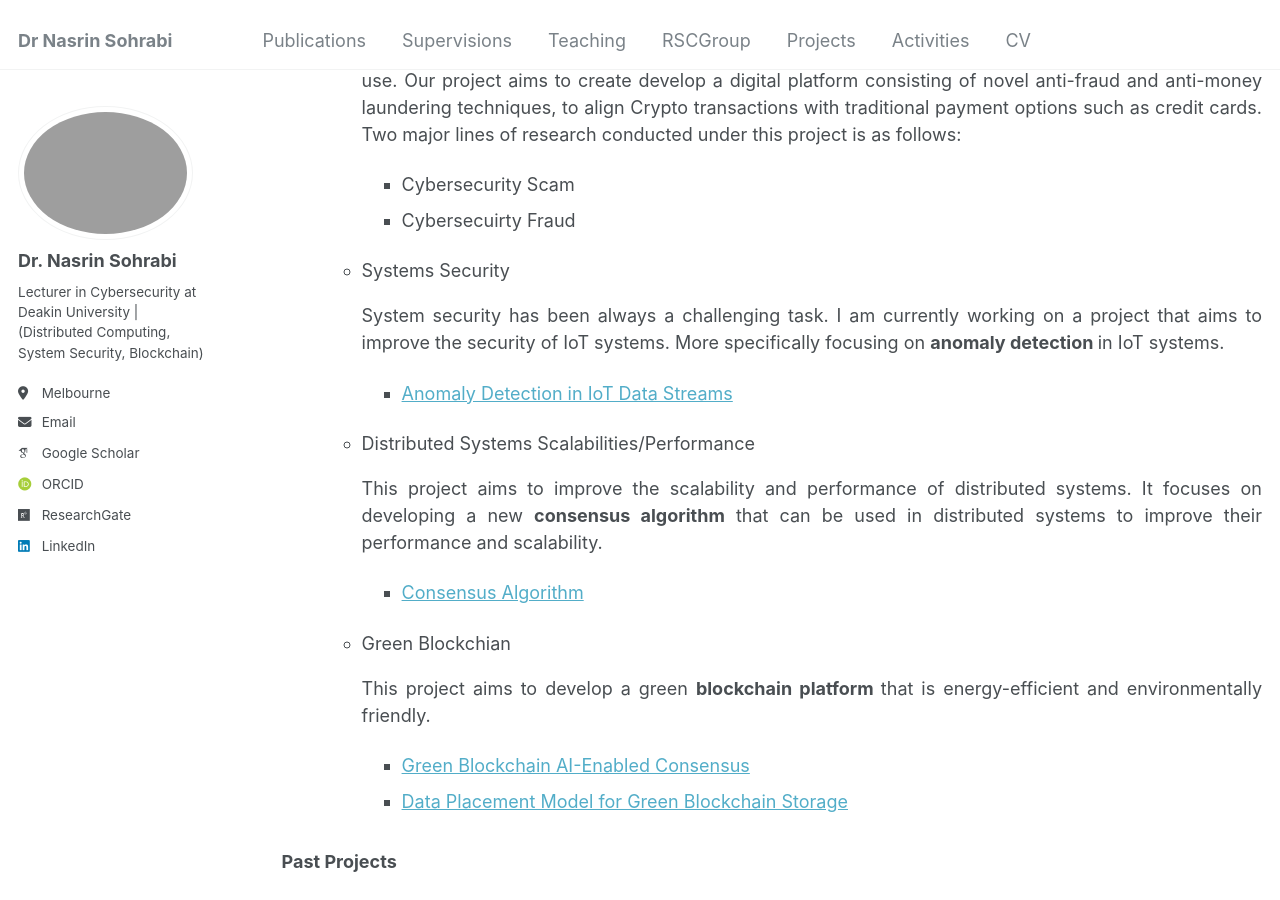
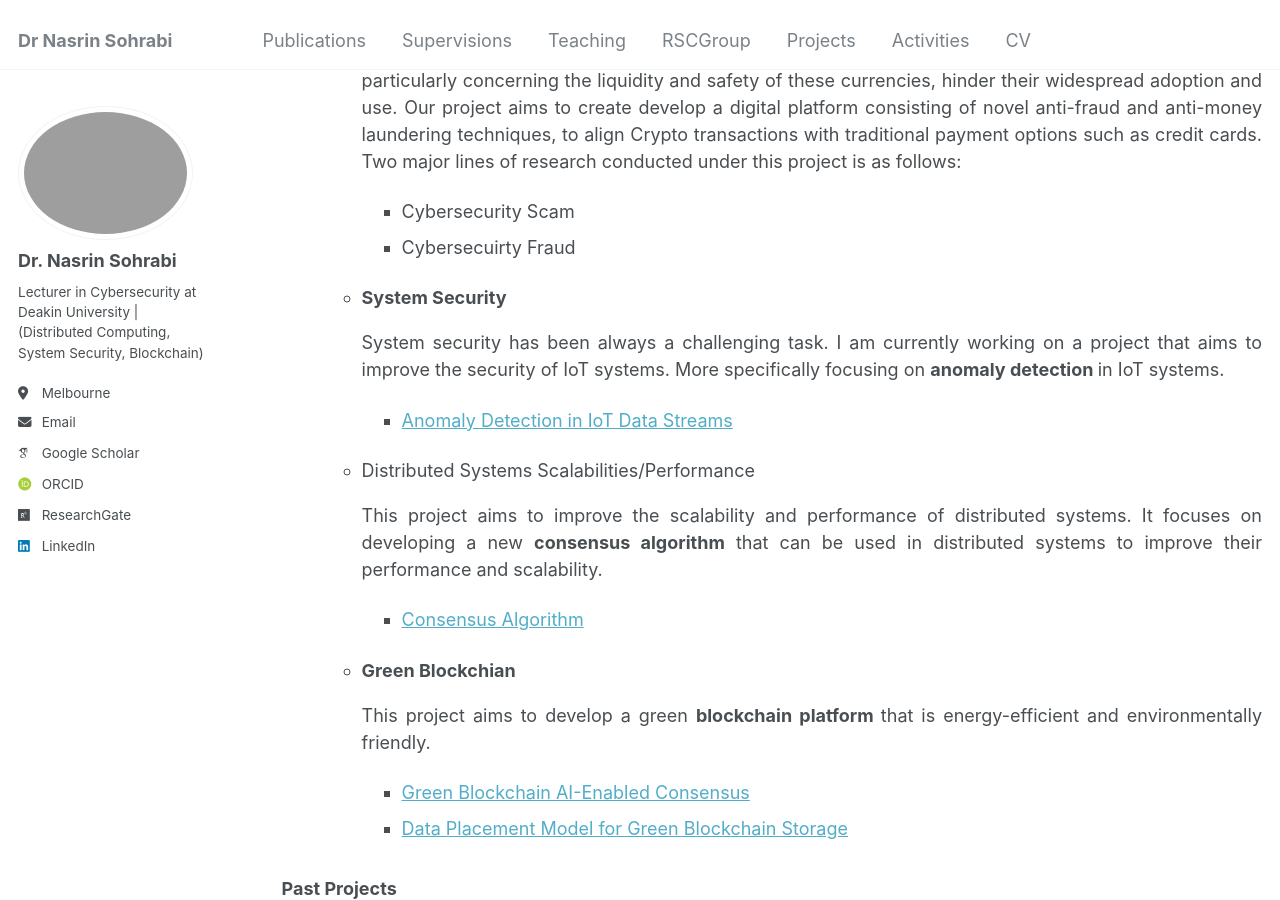
Before and after one commit to Nasrin-Sohrabi/Nasrin-Sohrabi.github.io, a Jekyll site: the page built from _pages/projects.html, in a window 1280 px wide and 900 px high, scrolled down 757 px. Built offline with Jekyll 4.4.1, drawn with Linux system fonts in a browser that asks for light colours; some web fonts are replaced.

Commit message:
updating news

```diff
--- a/_pages/projects.html
+++ b/_pages/projects.html
@@ -26,7 +26,7 @@ author_profile: true
            <p>In this section you can read about the projects that I am currently invovled/working on.
             Contact me if you are interested in any of these projects</p>
         <ul>
-             <li> ARC LP
+             <li> <strong>ARC LP</strong>
                <div class="inner-div"; style=" text-align: justify;">
                <p> I am currently serving as a Chief Investigator (CI) on an ARC Linkage Project titled
                 <strong>"An Intelligent Resilience Framework for Cyber-Physical Systems."</strong>
@@ -43,8 +43,9 @@ author_profile: true
                </div>
              </li>
 
+             <br>
 
-             <li>CRC-P Project
+             <li><strong>CRC-P Project</strong>
                 <div class="inner-div"; style=" text-align: justify;">
                     <p> I am currently participating as a Chief Investigator (CI) in a Collaborative Research Centre Project (CRC-P)
                     focused on enhancing <span style="font-weight:bold">fraud detection </span> within digital payment systems, more specifically cryptocurreny transactions.
@@ -62,7 +63,7 @@ author_profile: true
                 </div>
             </li>
 
-            <li>Systems Security
+            <li><strong> System Security</strong>
                  <div class="inner-div"; style=" text-align: justify;">
                   <p>System security has been always a challenging task. I am currently working on a project that aims to improve the security of IoT systems.
                    More specifically focusing on <span style="font-weight:bold"> anomaly detection </span>in IoT systems.
@@ -73,7 +74,7 @@ author_profile: true
                  </div>
             </li>
 
-          <li> Distributed Systems Scalabilities/Performance
+          <li> <stron>Distributed Systems Scalabilities/Performance</stron>
              <div class="inner-div"; style=" text-align: justify;">
                 <p> This project aims to improve the scalability and performance of distributed systems.
                 It focuses on developing a new <span style="font-weight:bold">consensus algorithm</span> that can be used in distributed systems to improve their performance and scalability.
@@ -84,7 +85,7 @@ author_profile: true
             </div>
           </li>
 
-          <li>Green Blockchian
+          <li><strong>Green Blockchian </strong>
             <br>
             <div class="inner-div"; style=" text-align: justify;">
               <p>
```
